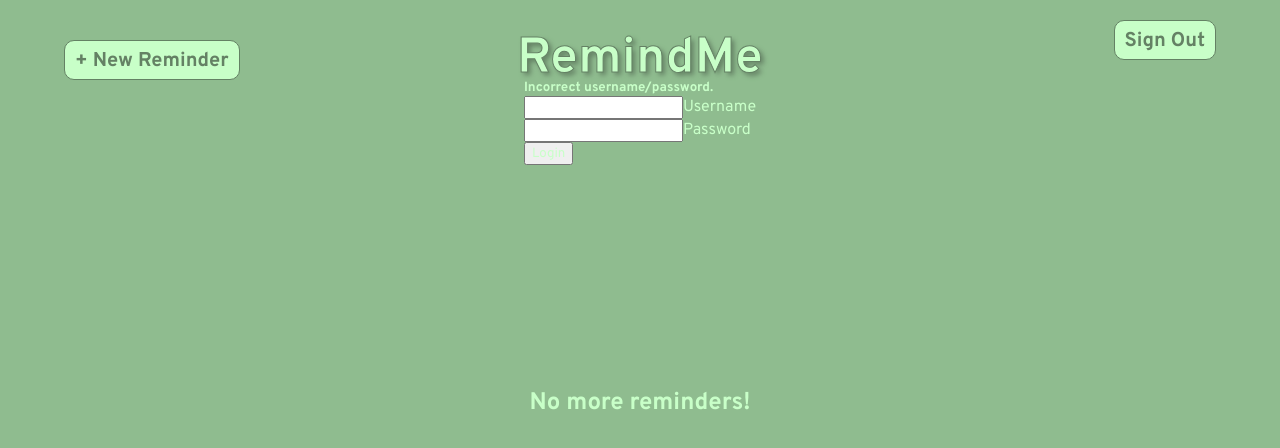
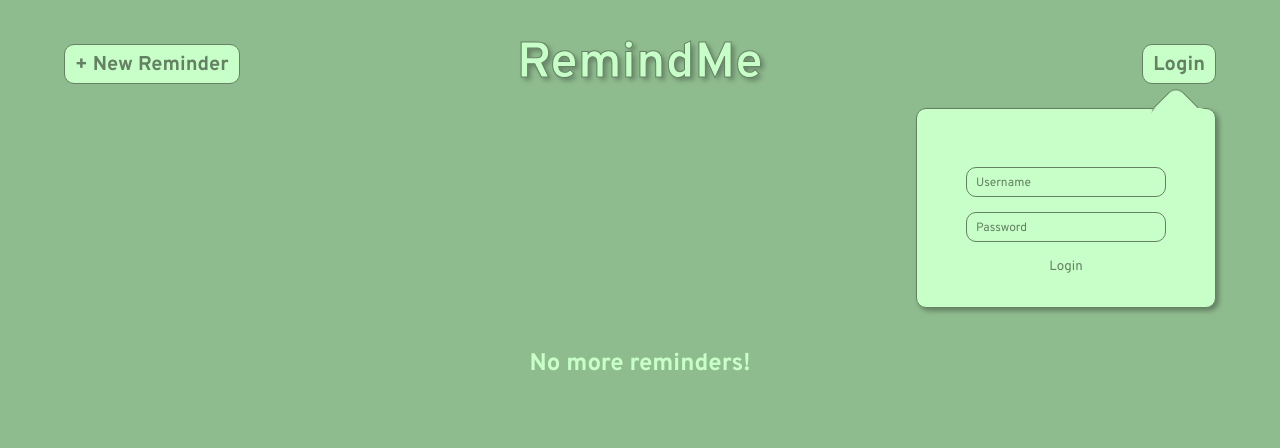
Before and after one commit to blozinski056/reminder-app, a React (Create React App) app in the folder client/: page / in a window 1280 px wide. Both pictures are taken after a click on the button "Login". Shown: the top 448 px of the page. Built offline with nearby package versions, Linux system fonts and the light colour scheme.

Commit message:
all styles fixed; next work on backend

```diff
--- a/client/src/App.css
+++ b/client/src/App.css
@@ -12,6 +12,42 @@
   }
   100% {
     background-color: rgb(158, 231, 207);
+  }
+}
+@-webkit-keyframes drop {
+  0% {
+    transform: scaleY(0%);
+  }
+  100% {
+    transform: scaleY(100%);
+    opacity: 1;
+  }
+}
+@keyframes drop {
+  0% {
+    transform: scaleY(0%);
+  }
+  100% {
+    transform: scaleY(100%);
+    opacity: 1;
+  }
+}
+@-webkit-keyframes dropArrow {
+  0% {
+    transform: scaleY(0%) rotate(45deg);
+  }
+  100% {
+    transform: scaleY(100%) rotate(45deg);
+    opacity: 1;
+  }
+}
+@keyframes dropArrow {
+  0% {
+    transform: scaleY(0%) rotate(45deg);
+  }
+  100% {
+    transform: scaleY(100%) rotate(45deg);
+    opacity: 1;
   }
 }
 * {
@@ -44,7 +80,7 @@ nav {
   align-items: center;
   padding: 0 5vw;
 }
-nav .new-reminder, nav h1, nav .login {
+nav .new-reminder, nav h1, nav .login-button {
   transform: translateY(20px);
 }
 nav .new-reminder {
@@ -94,6 +130,118 @@ nav .login-button:hover {
 }
 nav .login-button:active {
   box-shadow: inset 3px 3px 5px rgb(100, 129, 100);
+}
+
+.login .login-overlay {
+  position: fixed;
+  background-color: transparent;
+  height: 100vh;
+  width: 100vw;
+  top: 0;
+  left: 0;
+  z-index: 5;
+}
+.login .login-dropdown {
+  display: flex;
+  flex-direction: column;
+  align-items: center;
+  justify-content: center;
+  width: 300px;
+  height: 200px;
+  position: fixed;
+  top: 108px;
+  right: 5vw;
+  background-color: rgb(200, 255, 200);
+  color: rgb(100, 129, 100);
+  border: solid 1px rgb(100, 129, 100);
+  border-radius: 10px;
+  box-shadow: 3px 3px 5px rgb(100, 129, 100);
+  padding: 20px;
+  opacity: 0;
+  z-index: 10;
+  -webkit-animation: drop 0.2s ease-in forwards;
+          animation: drop 0.2s ease-in forwards;
+  transform-origin: 0px -20px;
+}
+.login .login-dropdown .login-incorrect {
+  color: red;
+  margin-bottom: 10px;
+  pointer-events: none;
+}
+.login .login-dropdown .login-incorrect.hidden {
+  opacity: 0;
+}
+.login .login-dropdown .input {
+  width: 200px;
+  height: 30px;
+  position: relative;
+  margin-bottom: 15px;
+}
+.login .login-dropdown .login-username, .login .login-dropdown .login-password {
+  width: 200px;
+  height: 30px;
+  background-color: rgb(200, 255, 200);
+  border: solid 1px rgb(100, 129, 100);
+  color: rgb(100, 129, 100);
+  border-radius: 10px;
+  padding-left: 10px;
+  outline: none;
+  z-index: 13;
+}
+.login .login-dropdown .input span {
+  position: absolute;
+  left: 0;
+  padding: 8px;
+  padding-left: 10px;
+  font-size: 12px;
+  color: rgb(100, 129, 100);
+  pointer-events: none;
+  transition: 0.5s;
+}
+.login .login-dropdown .input input:focus ~ span,
+.login .login-dropdown .input input:valid ~ span {
+  transform: translateY(-7px);
+  background-color: rgb(200, 255, 200);
+  margin-left: 10px;
+  padding: 0;
+}
+.login .login-dropdown .login-signin {
+  color: rgb(100, 129, 100);
+  border: none;
+  background-color: rgb(200, 255, 200);
+  cursor: pointer;
+}
+.login .login-arrow {
+  width: 40px;
+  height: 40px;
+  position: fixed;
+  top: 85px;
+  right: 5vw;
+  background-color: rgb(200, 255, 200);
+  border-top: solid 1px rgb(100, 129, 100);
+  border-left: solid 1px rgb(100, 129, 100);
+  border-radius: 10px;
+  opacity: 0;
+  z-index: 11;
+  -webkit-animation: dropArrow 0.2s ease-in forwards;
+          animation: dropArrow 0.2s ease-in forwards;
+  transform-origin: top left;
+}
+.login .login-arrow-coverup {
+  width: 60px;
+  height: 30px;
+  position: fixed;
+  top: 108px;
+  right: 5.5vw;
+  background-color: rgb(200, 255, 200);
+  border-radius: 10px;
+  opacity: 0;
+  z-index: 12;
+  -webkit-animation: drop 0.2s ease-in forwards;
+          animation: drop 0.2s ease-in forwards;
+  -webkit-animation-delay: 50ms;
+          animation-delay: 50ms;
+  transform-origin: top;
 }
 
 section {
--- a/client/src/App.scss
+++ b/client/src/App.scss
@@ -23,6 +23,26 @@ $bg-color: darkseagreen;
   }
   100% {
     background-color: rgb(158, 231, 207);
+  }
+}
+
+@keyframes drop {
+  0% {
+    transform: scaleY(0%);
+  }
+  100% {
+    transform: scaleY(100%);
+    opacity: 1;
+  }
+}
+
+@keyframes dropArrow {
+  0% {
+    transform: scaleY(0%) rotate(45deg);
+  }
+  100% {
+    transform: scaleY(100%) rotate(45deg);
+    opacity: 1;
   }
 }
 
@@ -58,7 +78,7 @@ nav {
   align-items: center;
   padding: 0 5vw;
 
-  .new-reminder, h1, .login {
+  .new-reminder, h1, .login-button {
     transform: translateY(20px);
   }
 
@@ -117,6 +137,127 @@ nav {
     }
   }
 }
+
+////////
+// Login
+////////
+.login {
+  .login-overlay {
+    position: fixed;
+    background-color: transparent;
+    height: 100vh;
+    width: 100vw;
+    top: 0;
+    left: 0;
+    z-index: 5;
+  }
+
+  .login-dropdown {
+    @include flexbox($fd: column);
+    @include w-h(300px, 200px);
+    position: fixed;
+    top: 108px;
+    right: 5vw;
+    background-color: $light-green;
+    color: $dark-green;
+    border: solid 1px $dark-green;
+    border-radius: 10px;
+    box-shadow: 3px 3px 5px $dark-green;
+    padding: 20px;
+    opacity: 0;
+    z-index: 10;
+
+    animation: drop 0.2s ease-in forwards;
+    transform-origin: 0px -20px;
+
+
+    .login-incorrect {
+      color:red;
+      margin-bottom: 10px;
+      pointer-events: none;
+    }
+
+    .login-incorrect.hidden {
+      opacity: 0;
+    }
+
+    .input {
+      @include w-h(200px, 30px);
+      position: relative;
+      margin-bottom: 15px;
+    }
+
+    .login-username, .login-password {
+      @include w-h(200px, 30px);
+      background-color: $light-green;
+      border: solid 1px $dark-green;
+      color: $dark-green;
+      border-radius: 10px;
+      padding-left: 10px;
+      outline: none;
+      z-index: 13;
+    }
+
+    .input span {
+      position: absolute;
+      left: 0;
+      padding: 8px;
+      padding-left: 10px;
+      font-size: 12px;
+      color: $dark-green;
+      pointer-events: none;
+      transition: 0.5s;
+    }
+
+    .input input:focus ~ span,
+    .input input:valid ~ span
+    {
+      transform: translateY(-7px);
+      background-color: $light-green;
+      margin-left: 10px;
+      padding: 0;
+    }
+
+    .login-signin {
+      color: $dark-green;
+      border: none;
+      background-color: $light-green;
+      cursor: pointer;
+    }
+  }
+
+  .login-arrow {
+    @include w-h(40px, 40px);
+    position: fixed;
+    top: 85px;
+    right: 5vw;
+    background-color: $light-green;
+    border-top: solid 1px $dark-green;
+    border-left: solid 1px $dark-green;
+    border-radius: 10px;
+    opacity: 0;
+    z-index: 11;
+
+    animation: dropArrow 0.2s ease-in forwards;
+    transform-origin: top left;
+  }
+
+  .login-arrow-coverup {
+    @include w-h(60px, 30px);
+    position: fixed;
+    top: 108px;
+    right: 5.5vw;
+    background-color: $light-green;
+    border-radius: 10px;
+    opacity: 0;
+    z-index: 12;
+
+    animation: drop 0.2s ease-in forwards;
+    animation-delay: 50ms;
+    transform-origin: top;
+  }
+}
+
 ///////////////
 // ReminderWall
 ///////////////
--- a/client/src/components/Navbar.js
+++ b/client/src/components/Navbar.js
@@ -8,14 +8,7 @@ export default function Navbar({setModal, loggedIn, setLoggedIn}) {
         + New Reminder
       </button>
       <h1 className="title">RemindMe</h1>
-      {/* <button className="login">Login</button> */}
-
-      {!loggedIn &&
-        <button className="login-button" onClick={() => setLoggedIn(prevLogin => !prevLogin)}>Login</button>
-      }
-      {loggedIn &&
-        <button className="login-button" onClick={() => setLoggedIn(false)}>Sign Out</button>
-      }
+      <button className="login-button" onClick={() => setLoggedIn(prevLogin => !prevLogin)}>Login</button>
     </nav>
   )
 }
```
Also changed, not shown: 1 other file (tests, documents, lock files or other folders).
